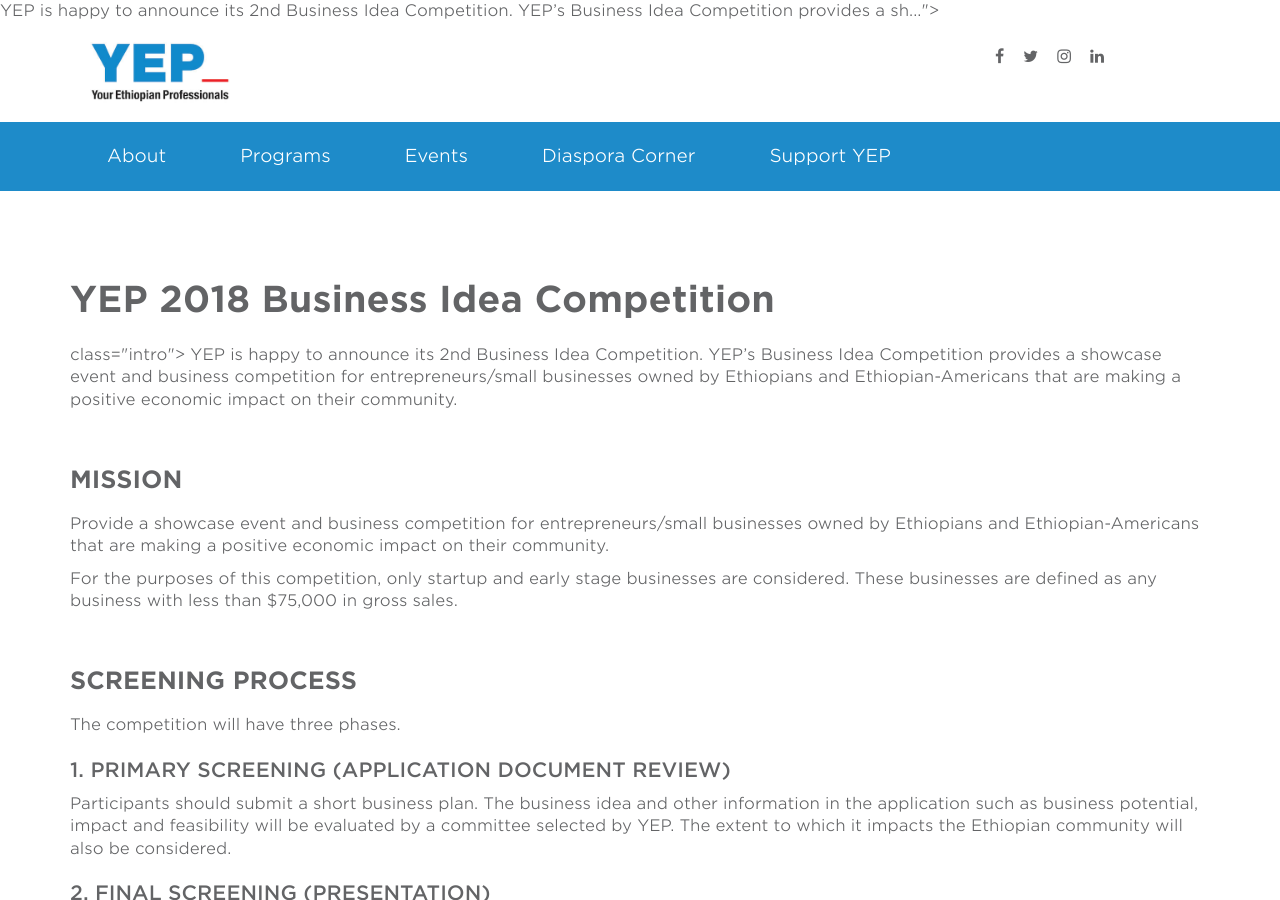
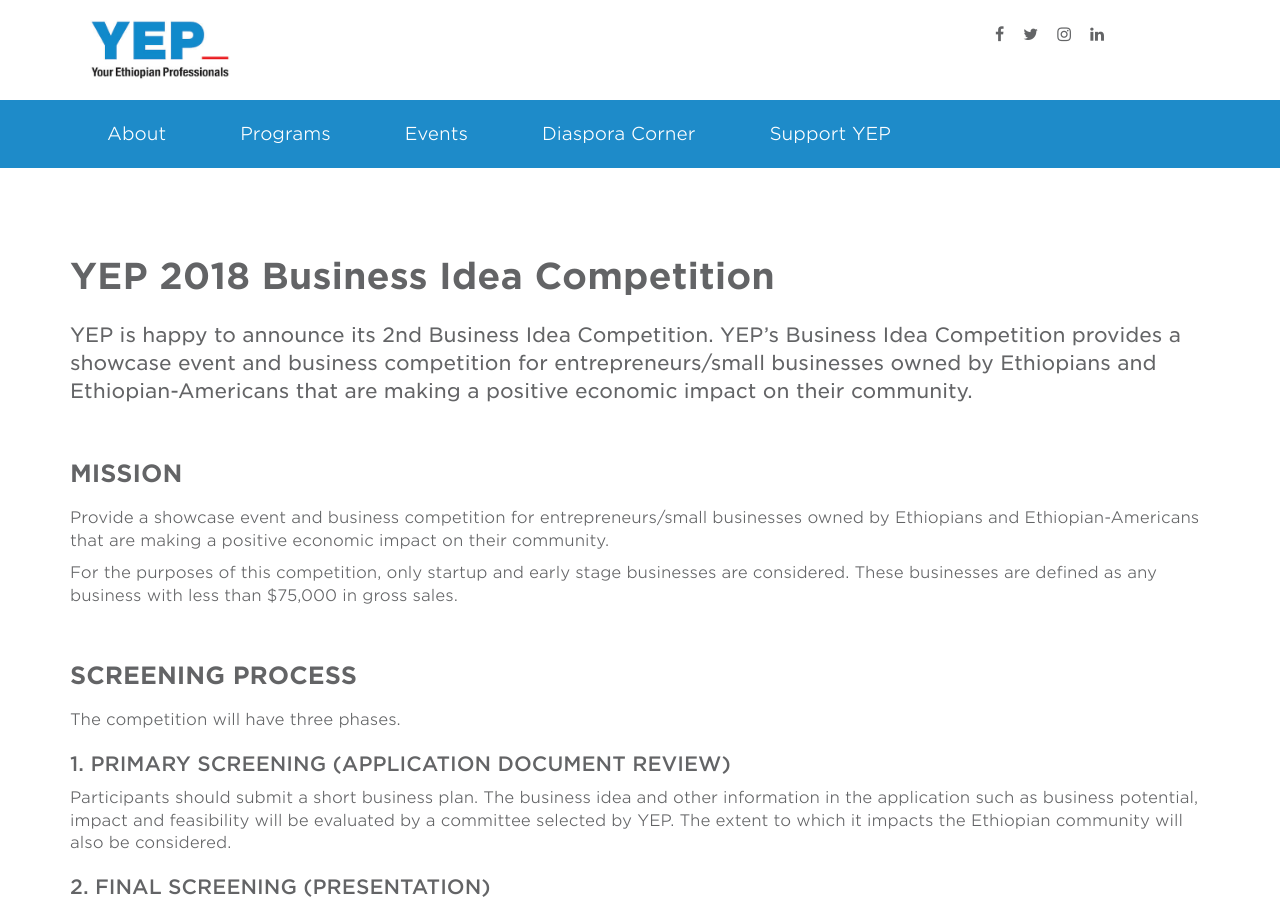
Before and after one commit to YEPNetwork/yepnetwork.github.io, a Jekyll site: the page built from _pages/business-idea.html, in a window 1280 px wide and 900 px high. Built offline with Jekyll 4.4.1, drawn with Linux system fonts in a browser that asks for light colours; nearby versions of some CDN libraries.

Commit message:
Update business-idea.html

```diff
--- a/_pages/business-idea.html
+++ b/_pages/business-idea.html
@@ -5,8 +5,9 @@
 body_class: business idea
 ---
 <h1> YEP 2018 Business Idea Competition </h1>
-<p> class="intro">
- YEP is happy to announce its 2nd Business Idea Competition. YEP’s Business Idea Competition provides a showcase event and business competition for entrepreneurs/small businesses owned by Ethiopians and Ethiopian-Americans that are making a positive economic impact on their community. </p>
+<p class="intro">
+YEP is happy to announce its 2nd Business Idea Competition. YEP’s Business Idea Competition provides a showcase event and business competition for entrepreneurs/small businesses owned by Ethiopians and Ethiopian-Americans that are making a positive economic impact on their community.
+</p>
 <h2> MISSION </h2>
 <p> Provide a showcase event and business competition for entrepreneurs/small businesses owned by Ethiopians and Ethiopian-Americans that are making a positive economic impact on their community.</p>
 <p> For the purposes of this competition, only startup and early stage businesses are considered. These businesses are defined as any business with less than $75,000 in gross sales. </p>
```
